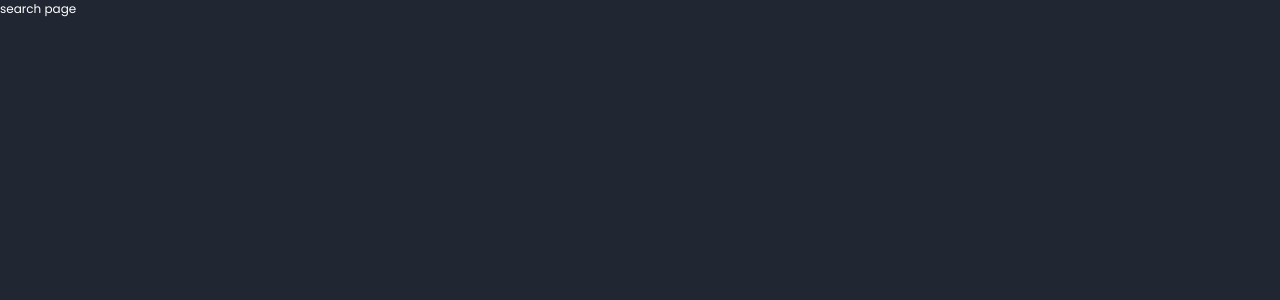
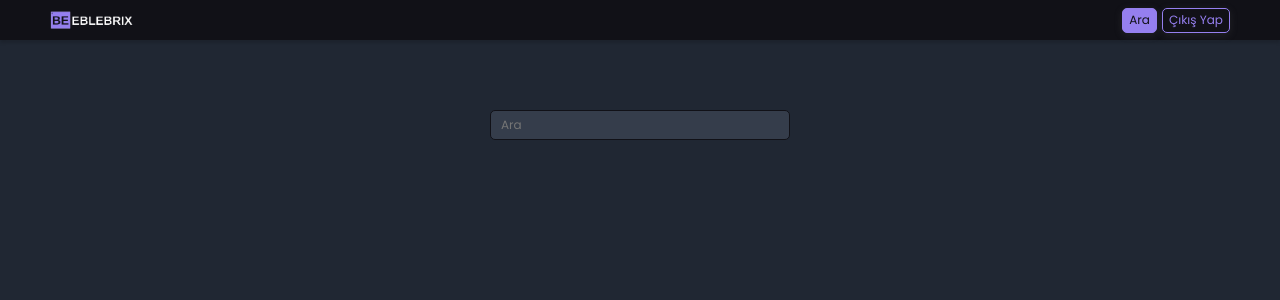
Before and after one commit to Omeremrecan/Beeblebrix, a React (Create React App) app: page / in a window 1280 px wide. Both pictures are taken after a click on the button "Ara". Shown: the top 300 px of the page. Built offline with nearby package versions, Linux system fonts and the light colour scheme.

Commit message:
Searchbox added

```diff
--- a/src/base/dependencies/components.ts
+++ b/src/base/dependencies/components.ts
@@ -1,4 +1,4 @@
-export * from "components/Textbox/mui/Textbox.component";
+export * from "components/Textbox/default/Textbox.component";
 export * from "components/Navbar/default/Navbar.component";
 export * from "components/Button/default/Button.component";
 export * from "components/Card/default/Card.component";
--- a/src/components/Textbox/Textbox.types.ts
+++ b/src/components/Textbox/Textbox.types.ts
@@ -1,3 +1,5 @@
 export type TextboxProps = {
-
-}
+  value?: string;
+  onChange?: (value: string) => void;
+  placeholder?: string;
+};
--- /dev/null
+++ b/src/components/Textbox/default/Textbox.component.tsx
@@ -0,0 +1,16 @@
+import React from "react";
+import { TextboxProps } from "../Textbox.types";
+import "./Textbox.styles.scss";
+
+export const Textbox = ({ value, onChange, placeholder }: TextboxProps) => {
+  return (
+    <input
+      className="textbox"
+      value={value}
+      placeholder={placeholder}
+      onChange={(e) => {
+        if (onChange) onChange(e.target.value);
+      }}
+    />
+  );
+};
--- /dev/null
+++ b/src/components/Textbox/default/Textbox.styles.scss
@@ -0,0 +1,20 @@
+@import "styles/abstract/variables.scss";
+
+.textbox{
+  background-color: $color-secondary-light;
+  border:1px solid $color-secondary-dark;
+  border-radius: 0.5rem;
+  width: 100%;
+  color:white;
+  transition: 0.2s all;
+  height: 3rem;
+  padding-left: 1rem;
+  padding-right: 1rem;
+
+  &:focus{
+    border:1px solid $color-primary;
+    outline: none;
+    box-shadow: rgba(0, 0, 0, 0.18) 0px 2px 4px;
+    transform: scale(1.02);
+  }
+}
--- a/src/components/Textbox/mui/Textbox.component.tsx
+++ /dev/null
@@ -1,7 +0,0 @@
-import React from "react"
-import "./Textbox.styles.scss";
-
-export const Textbox = () => {
-
-  return <div></div>
-}
--- a/src/components/Textbox/mui/Textbox.styles.scss
+++ /dev/null
@@ -1,3 +0,0 @@
-.textbox{
-
-}
--- /dev/null
+++ b/src/pages/SearchPage/SearchPage.default.style.scss
@@ -0,0 +1,8 @@
+.search-page{
+  padding-top: 5rem;
+  &__search-box{
+    width: 30rem;
+    margin-left: auto;
+    margin-right: auto;
+  }
+}
--- a/src/pages/SearchPage/SearchPage.default.tsx
+++ b/src/pages/SearchPage/SearchPage.default.tsx
@@ -1,5 +1,26 @@
-import React from 'react'
+import { Navbar, PageContainer, Textbox } from "base/dependencies/components";
+import useTranslation from "hooks/useTranslation";
+import React, { useState } from "react";
+import "./SearchPage.default.style.scss"
 
 export const SearchPage = () => {
-  return <><div>search page</div></>
-}
+  const [SearchText, setSearchText] = useState<string>("");
+  const [translate] = useTranslation();
+
+  return (
+    <>
+      <Navbar />
+      <PageContainer>
+        <div className="search-page">
+          <div className="search-page__search-box">
+            <Textbox
+              placeholder={translate("SEARCH")}
+              value={SearchText}
+              onChange={setSearchText}
+            />
+          </div>
+        </div>
+      </PageContainer>
+    </>
+  );
+};
```
